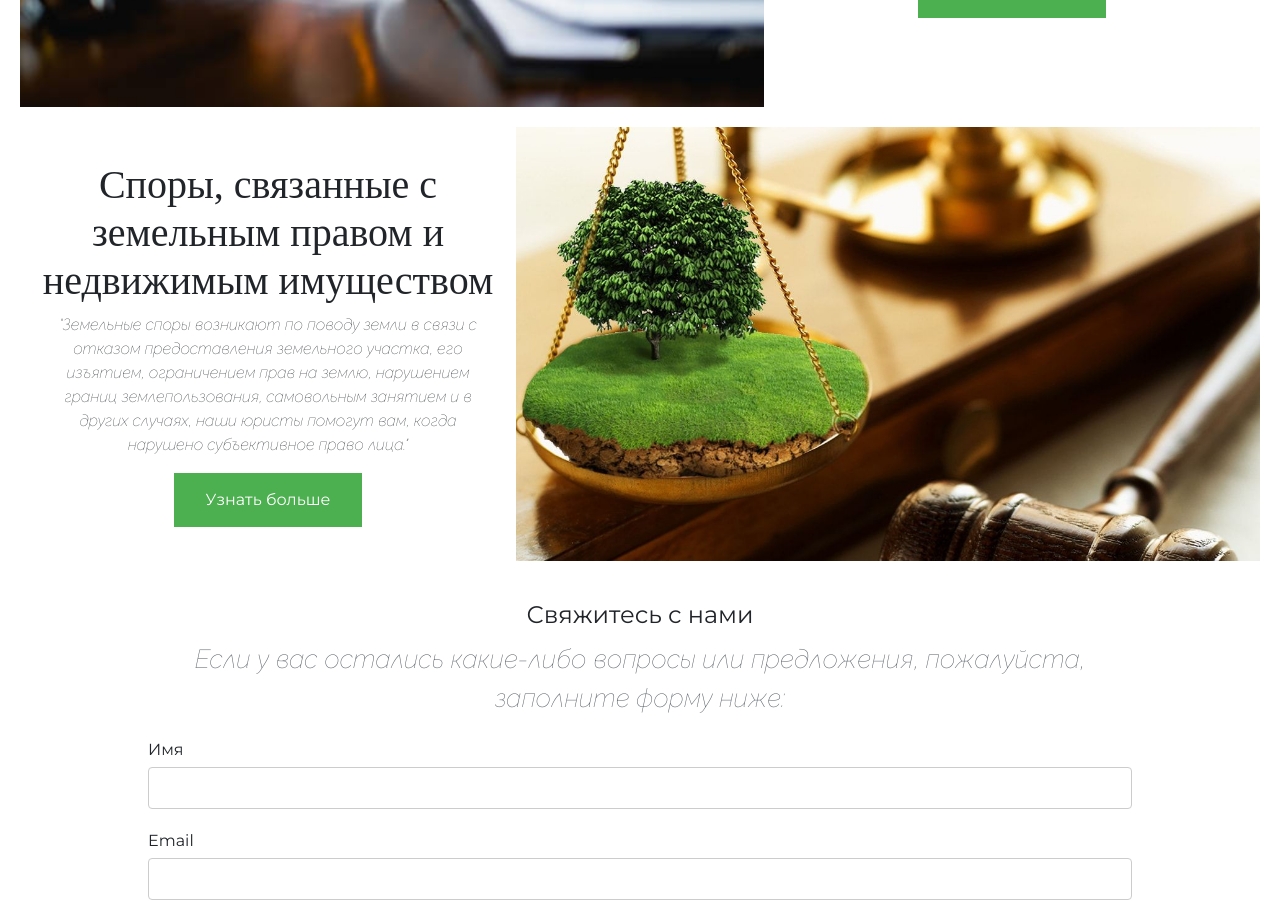
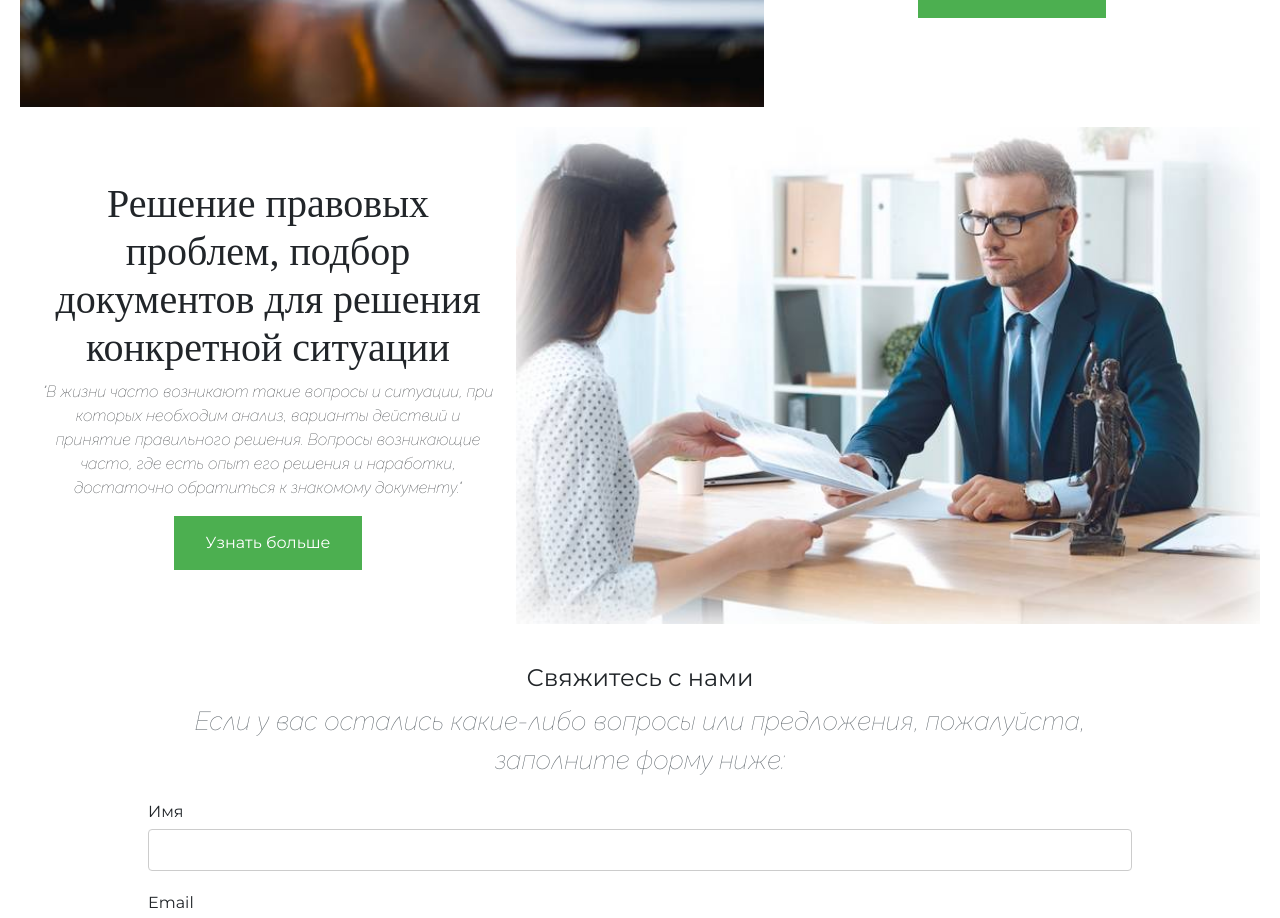
Before and after one commit to 7GBars/lower, a React (Create React App) app: page / in a window 1280 px wide. Shown: the part 2260-3178 px from the top of the page. Built offline with nearby package versions, Linux system fonts and the light colour scheme; a web font is replaced by a local one.

Commit message:
-поправить и обновить информацию

```diff
--- a/src/App.js
+++ b/src/App.js
@@ -16,7 +16,9 @@ function App() {
       subtitle={t.subtitle}
       flipped={t.flipped}
       additionalInfo={t.additionalInfo}
+      mainInfo={t.mainInfo}
       isListInfo={t.isListInfo}
+      mainTextInfo={t.mainTextInfo}
     />
   });
   return (
--- a/src/_serviceInfo/serviceInfo.js
+++ b/src/_serviceInfo/serviceInfo.js
@@ -2,6 +2,7 @@ import service0 from "../_assets/service0.jpg";
 import service1 from "../_assets/service1.jpg"
 import service2 from "../_assets/service2.jpg"
 import service3 from "../_assets/servise3.jpg"
+import service4 from "../_assets/service4.jpg"
 
 export const services = [
   {
@@ -13,14 +14,12 @@ export const services = [
       'купли-продажи автомобиля. ' +
       'Своевременное обращение к автоюристам – экономия вашего времени и финансов."',
     flipped:false,
-    additionalInfo: [
+    mainInfo: [
       '-обжалование постановлений ГИБДД',
       '-проведение независимой экспертизы',
-      '-составление административных жалоб на действия/бездействие сотрудников ГИБДД',
-      '-помощь в составлении схемы аварии и поиске свидетелей на месте ДТП',
-      '-возмещение ущерба по КАСКО и ОСАГО после ДТП',
+      '-возмещение ущерба по КАСКО и ОСАГО после ДТП (споры со страховыми компаниями)',
       '-возврат водительского удостоверения',
-      '-участие в делах, связанных с причинением тяжкого вреда здоровью в результате ДТП',
+      '-участие в делах, связанных с причинением вреда здоровью в результате ДТП',
     ],
     isListInfo: true,
   },
@@ -30,7 +29,7 @@ export const services = [
     title: 'Гражданско-правовая помощь',
     subtitle: '"Гражданское право объединяет правовые нормы, регулирующие имущественные, а также связанные и несвязанные с ними личные неимущественные отношения, которые возникают между различными организациями и физическими лицами, а также между отдельными гражданами."',
     flipped:true,
-    additionalInfo: [
+    mainInfo: [
       '-Споры по договорам купли-продажи, дарения, мены недвижимости(домов, квартир, земельных участков)',
       '-Судебные споры по договорам ипотечного кредитования',
       '-Приватизация жилья в судебном порядке',
@@ -50,7 +49,7 @@ export const services = [
     title: 'Юридическое сопровождение организаций',
     subtitle: '"Мы работаем с предпринимателями и юридическими лицами, осуществляем юридическое сопровождение бизнеса, оградим вас от неприятностей, оптимизируюем налогообложение."',
     flipped: false,
-    additionalInfo: `Любая крупная компания содержит в штате юристов либо целый отдел,
+    mainInfo: `Любая крупная компания содержит в штате юристов либо целый отдел,
     поскольку эффективность деятельности очень часто зависит от работы данных специалистов.
     Однако не каждый предприниматель имеет финансово такую возможность, поэтому абонентское обслуживание является
     удобной альтернативой. За вполне приемлемые деньги вы получаете в свое распоряжение юридические услуги,
@@ -65,20 +64,20 @@ export const services = [
   },
   {
     id: 'land_law',
-    imageSrc:service3,
-    title: 'Споры, связанные с земельным правом и недвижимым имуществом',
-    subtitle: '"Земельные споры возникают по поводу земли в связи с отказом предоставления земельного участка, его изъятием, ограничением прав на землю, нарушением границ землепользования, самовольным занятием и в других случаях, наши юристы помогут вам, когда нарушено субъективное право лица."',
+    imageSrc: service4,
+    title: 'Решение правовых проблем, подбор документов для решения конкретной ситуации',
+    subtitle: '"В жизни часто возникают такие вопросы и ситуации, при которых необходим анализ, варианты действий и принятие правильного решения. Вопросы возникающие часто, где есть опыт его решения и наработки, достаточно обратиться к знакомому документу."',
     flipped:true,
-    additionalInfo: [
-      '-оформление участка земли в собственность',
-      '-сопровождение сделок купли-продажи',
-      '-определение и выделение долей в общей долевой собственности',
-      '-уточнение границ земельного участка',
-      '-признание сделки недействительной',
-      '-оспаривание кадастровой стоимости участка',
-      '-оформление межевания с внесением сведений в Кадастровую палату',
-      '-получение разрешения на строительство',
-    ],
-    isListInfo: true
+    additionalInfo: 'Для решения возникающих в жизни вопросов и ситуаций, требующих юридических действий, выбора правильного варианта реагирования, определения нужных в данной ситуации мер, как правило, необходимо обратиться к соответствующим нормативным и подзаконным актам. Правильный подбор документов зачастую играет определяющую роль для достижения нужного результата.',
+    isListInfo: true,
+    mainTextInfo: 'Как правило, чтобы хорошо разобраться в ситуации, необходимо изучить целый ряд документов, в том числе: ',
+    mainInfo: [
+      '- нормативно-правовые акты (НПА), чтобы ознакомиться с правовыми нормами, регулирующими правоотношения, из которых возникла проблема;',
+      '- судебную практику, то есть конкретные судебные решения, принятые в аналогичных спорных ситуациях с тем или иным результатом, которые служат источником информации о том, ' +
+      'как лучше аргументировать свою позицию в суде или на переговорах;',
+      '- материалы консультационного характера – комментарии НПА, разъяснения компетентных органов или специалистов, применимые к данной ситуации;',
+      '- готовые формы, которые помогут составить необходимый в данной ситуации договор, заявление, иск, образцы бланков, приказов и т.п'
+    ]
+
   },
 ]
--- a/src/components/Modal/Modal.js
+++ b/src/components/Modal/Modal.js
@@ -4,7 +4,7 @@ import {ButtonSuccess} from "../elements/button/ButtonSuccess";
 
 import './modal.css';
 
-export function AboutModal({additionalInfo, isListInfo}) {
+export function AboutModal({additionalInfo, isListInfo, mainInfo, mainTextInfo}) {
   const [isModalOpen, setIsModalOpen] = useState(false);
 
   function handleButtonClick() {
@@ -18,9 +18,9 @@ export function AboutModal({additionalInfo, isListInfo}) {
   const renderList = () => {
 
     if (!isListInfo) {
-      return [additionalInfo]
+      return [mainInfo]
     }  else {
-      return additionalInfo.map(i => <li>{i}</li>)
+      return mainInfo.map(i => <li>{i}</li>)
     }
   }
   const closeModal = (e) => setIsModalOpen(false);
@@ -30,8 +30,10 @@ export function AboutModal({additionalInfo, isListInfo}) {
       <Modal isOpen={isModalOpen} onRequestClose={handleCloseModal} >
    {/*todo inset: 10px; border-radius: 10px; шапку фиксированой и добавить крестик для закрытия скролл только для контента*/}
         <h2>Перечень услуг</h2>
-        <p>Тут будет дополнительный текст</p>
+        <p>{additionalInfo}</p>
+        <b>{mainTextInfo}</b>
         <ul>
+          {/*<li>{mainTextInfo}</li>*/}
           <button className="close-button" onClick={closeModal}>X</button>
           {renderList()}
         </ul>
--- a/src/components/Slider/Slider.js
+++ b/src/components/Slider/Slider.js
@@ -3,7 +3,7 @@ import "./Slider.css";
 import { useInView } from "react-intersection-observer";
 import {AboutModal} from "../Modal/Modal";
 
-export const Slider = ({ imageSrc, title, subtitle, flipped, id, additionalInfo, isListInfo }) => {
+export const Slider = ({ imageSrc, title, subtitle, flipped, id, additionalInfo, isListInfo, mainInfo,  mainTextInfo }) => {
   const { ref, inView } = useInView({
     /* Optional options */
     threshold: 0.4,
@@ -17,8 +17,8 @@ export const Slider = ({ imageSrc, title, subtitle, flipped, id, additionalInfo,
           <div className="slider__content" id={id}>
             <h1 className="slider__title" >{title}</h1>
             <p>{subtitle}</p>
-            <AboutModal additionalInfo={additionalInfo} isListInfo={isListInfo} />
-          </div>
+            <AboutModal mainInfo={mainInfo} additionalInfo={additionalInfo} isListInfo={isListInfo}  mainTextInfo={mainTextInfo}/>
+        </div>
         </>
       );
     } else {
@@ -27,7 +27,7 @@ export const Slider = ({ imageSrc, title, subtitle, flipped, id, additionalInfo,
           <div className="slider__content" >
             <h1 className="slider__title scrolledSection" id={id}>{title}</h1>
             <p>{subtitle}</p>
-            <AboutModal additionalInfo={additionalInfo} isListInfo={isListInfo} />
+            <AboutModal mainInfo={mainInfo} additionalInfo={additionalInfo} isListInfo={isListInfo} mainTextInfo={mainTextInfo}/>
           </div>
           <img  src={imageSrc} alt="Travel" className="slider__image" id={id}/>
         </>
```
Also changed, not shown: src/_assets/service4.jpg (added).
